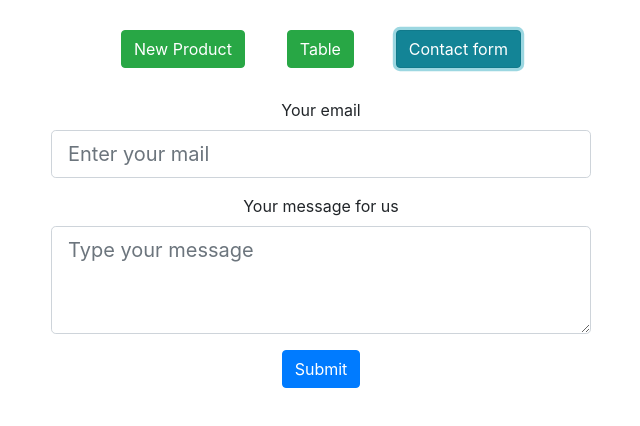
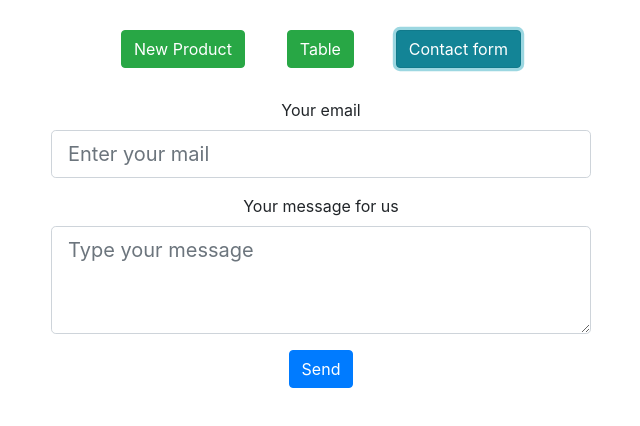
Before and after one commit to moscicky/cms, a React (Create React App) app in the folder frontend/: page / in a window 1280 px wide. Both pictures are taken after a click on the button "Contact form". Shown: the top 426 px of the page, without its empty margins (319-959 px from the left). Built offline with nearby package versions, Linux system fonts and the light colour scheme; no server answers.

Commit message:
rename buttons

```diff
--- a/frontend/src/ContactForm.js
+++ b/frontend/src/ContactForm.js
@@ -69,7 +69,7 @@ class ContactForm extends React.Component {
                                           onChange={this.onMsgChange} value={this.state.contact.message} required/>
                         </Form.Group>
                         <Button variant="primary" type="submit">
-                            Submit
+                            Send
                         </Button>
                     </Form>
                 </Col>
--- a/frontend/src/ProductForm.js
+++ b/frontend/src/ProductForm.js
@@ -90,7 +90,7 @@ class ProductForm extends React.Component {
                         </Form.Group>
 
                         <Button variant="primary" type="submit">
-                            Submit
+                            Save
                         </Button>
                     </Form>
                 </Col>
```
